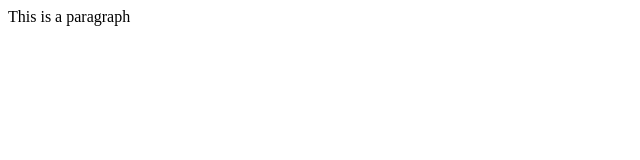
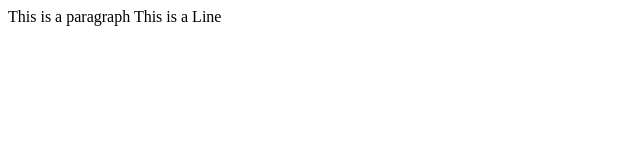
Before and after one commit to syedjavidshah/demo, a plain HTML site: page index.html in a window 1280 px wide. Shown: the full height of the page, 0-640 px from the left. Drawn offline with Linux system fonts and the light colour scheme.

Commit message:
Just added one line

```diff
--- a/index.html
+++ b/index.html
@@ -1,3 +1,4 @@
 <p>
     This is a paragraph
+    This is a Line
 </p>
```
